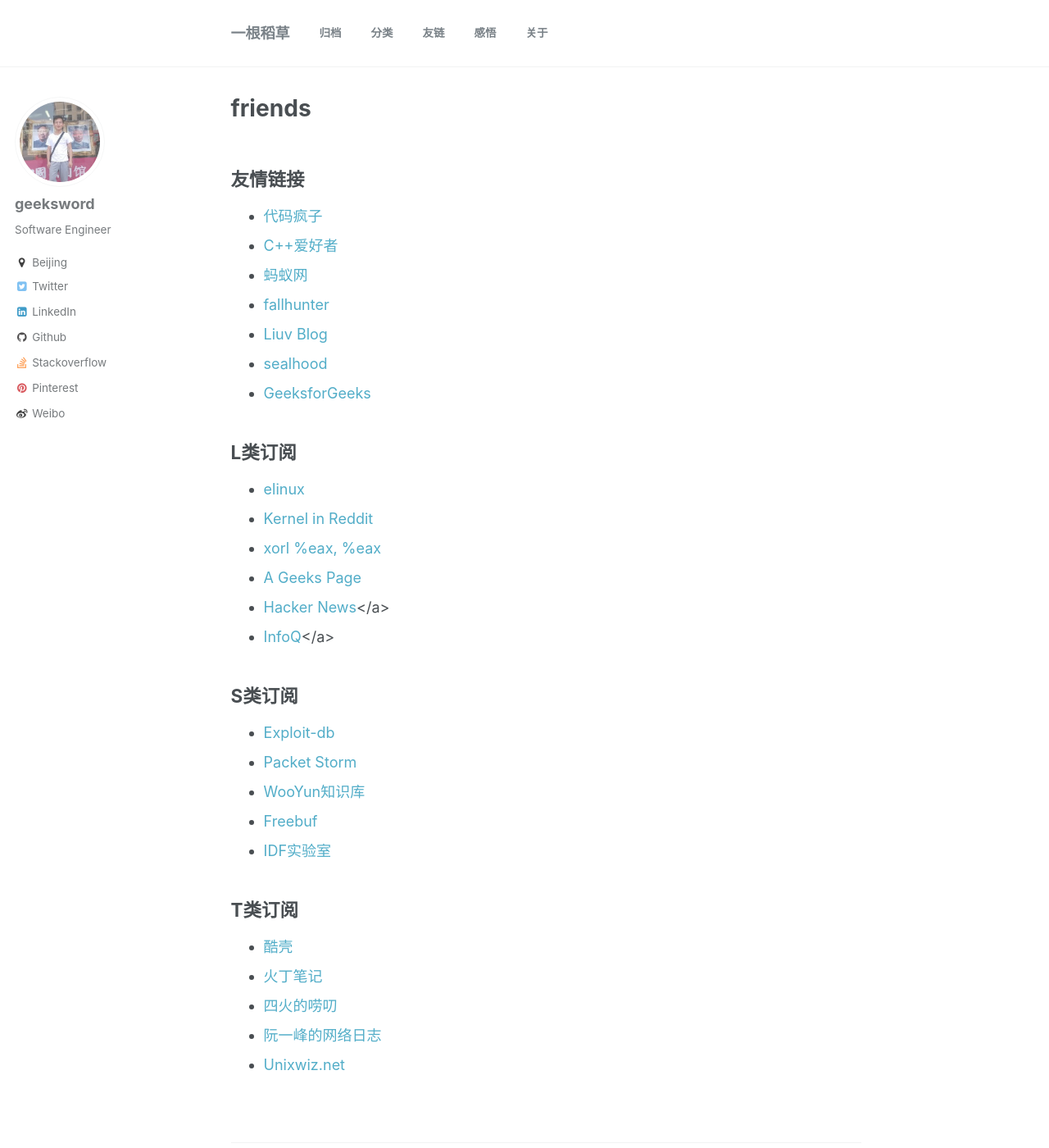
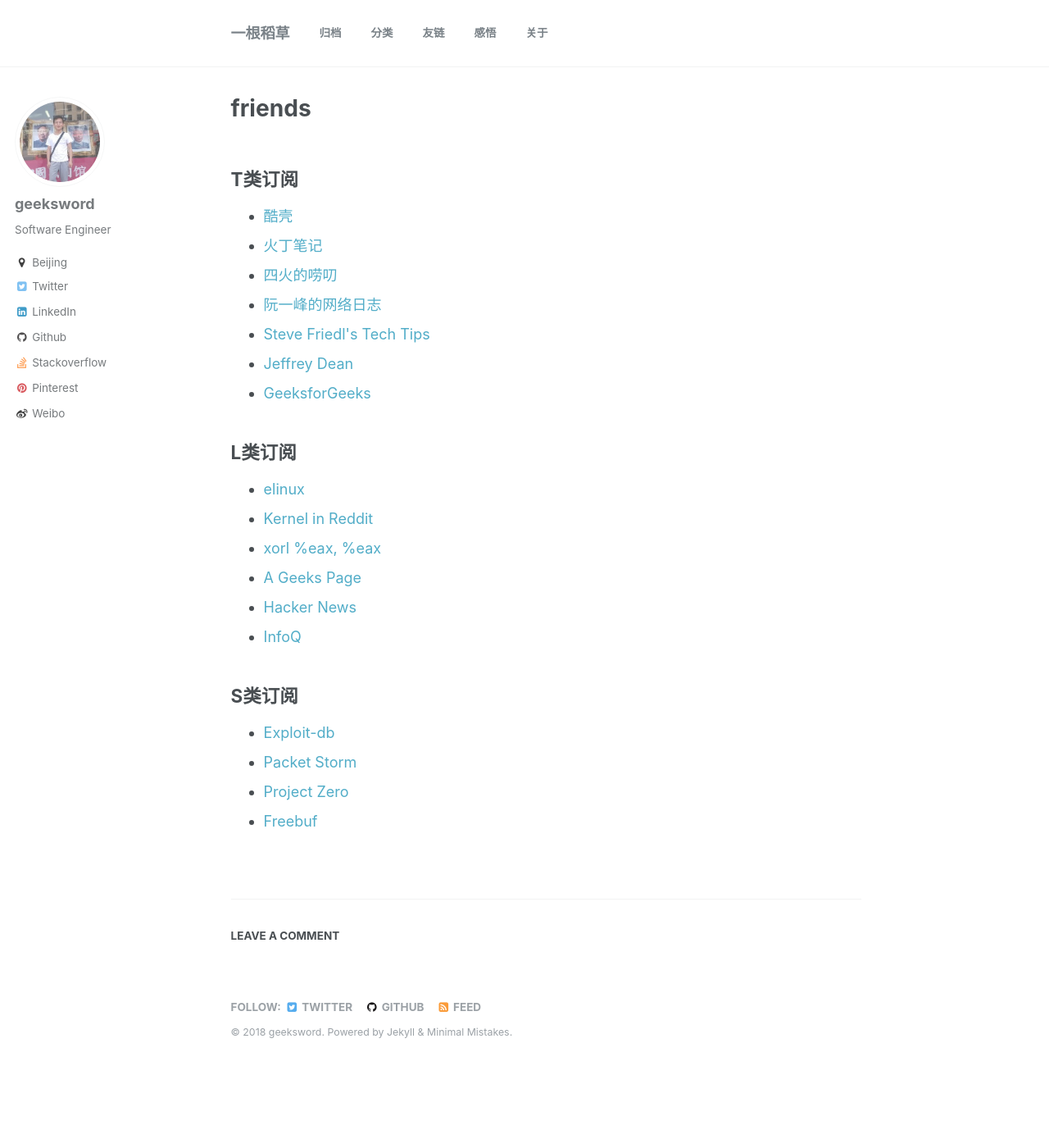
Before and after one commit to onestraw/onestraw.github.io, a Jekyll site: the page built from _pages/links.md, in a window 1280 px wide and 1400 px high. Shown: the whole window at 82% size. Built offline with Jekyll 4.4.1, drawn with Linux system fonts in a browser that asks for light colours; comment, search, counter and statistics services are not loaded.

Commit message:
update links.md

```diff
--- a/_pages/links.md
+++ b/_pages/links.md
@@ -7,6 +7,7 @@
 permalink: /links/
 ---
 
+<!--
 ## 友情链接
 
 <ul>
@@ -15,7 +16,18 @@
         <li><a href='http://www.vants.org/' target='_blank'>蚂蚁网</a></li>
         <li><a href='http://www.fallhunter.com/' target='_blank'>fallhunter</a></li>
         <li><a href='http://liuvblog.com/' target='_blank'>Liuv Blog</a></li>
-        <li><a href='http://www.sealhood.net' target='_blank'>sealhood</a></li>
+</ul>
+-->
+
+## T类订阅
+
+<ul>
+        <li><a href="http://coolshell.cn/" target="_blank">酷壳</a></li>
+        <li><a href="http://huoding.com/" target="_blank">火丁笔记</a></li>
+        <li><a href="http://www.raychase.net/" target="_blank">四火的唠叨</a></li>
+        <li><a href="http://www.ruanyifeng.com/blog/" target="_blank">阮一峰的网络日志</a></li>
+        <li><a href="http://unixwiz.net/techtips/" target="_blank">Steve Friedl's Tech Tips</a></li>
+        <li><a href="https://research.google.com/pubs/jeff.html" target="_blank">Jeffrey Dean</a></li>
         <li><a href='http://www.geeksforgeeks.org/' target='_blank'>GeeksforGeeks</a></li>
 </ul>
 
@@ -23,30 +35,23 @@
 
 <ul>
         <li><a href="http://elinux.org/Security" target="_blank">elinux</a></li>
-          <li><a href="http://www.reddit.com/r/kernel" target="_blank">Kernel in Reddit</a></li>
-          <li><a href="https://xorl.wordpress.com/" target="_blank">xorl %eax, %eax</a></li>
-          <li><a href="http://wangcong.org/" target="_blank">A Geeks  Page</a></li>
-          <li><a href="https://news.ycombinator.com/" target="_blank">Hacker News</a></a></li>
-          <li><a href="http://www.infoq.com/" target="_blank">InfoQ</a></a></li>
+        <li><a href="http://www.reddit.com/r/kernel" target="_blank">Kernel in Reddit</a></li>
+        <li><a href="https://xorl.wordpress.com/" target="_blank">xorl %eax, %eax</a></li>
+        <li><a href="http://wangcong.org/" target="_blank">A Geeks  Page</a></li>
+        <li><a href="https://news.ycombinator.com/" target="_blank">Hacker News</a></li>
+        <li><a href="http://www.infoq.com/" target="_blank">InfoQ</a></li>
 </ul>
 
 
 ## S类订阅
 
 <ul>
-          <li><a href="http://www.exploit-db.com/papers/" target="_blank">Exploit-db</a></li>
-          <li><a href="http://packetstormsecurity.com/" target="_blank">Packet Storm</a></li>
-          <li><a href="http://drops.wooyun.org/" target="_blank">WooYun知识库</a></li>
-          <li><a href="http://www.freebuf.com/" target="_blank">Freebuf</a></li>
-          <li><a href="http://blog.idf.cn/" target="_blank">IDF实验室</a></li>
+        <li><a href="http://www.exploit-db.com/papers/" target="_blank">Exploit-db</a></li>
+        <li><a href="http://packetstormsecurity.com/" target="_blank">Packet Storm</a></li>
+        <li><a href="https://googleprojectzero.blogspot.com/" target="_blank">Project Zero</a></li>
+        <li><a href="http://www.freebuf.com/" target="_blank">Freebuf</a></li>
+        <!--
+        <li><a href="http://drops.wooyun.org/" target="_blank">WooYun知识库</a></li>
+        <li><a href="http://blog.idf.cn/" target="_blank">IDF实验室</a></li>
+        -->
 </ul>
-
-## T类订阅
-
-<ul>
-          <li><a href="http://coolshell.cn/" target="_blank">酷壳</a></li>
-          <li><a href="http://huoding.com/" target="_blank">火丁笔记</a></li>
-          <li><a href="http://www.raychase.net/" target="_blank">四火的唠叨</a></li>
-          <li><a href="http://www.ruanyifeng.com/blog/" target="_blank">阮一峰的网络日志</a></li>
-          <li><a href="http://unixwiz.net/techtips/" target="_blank">Unixwiz.net</a></li>
-</ul>
```
